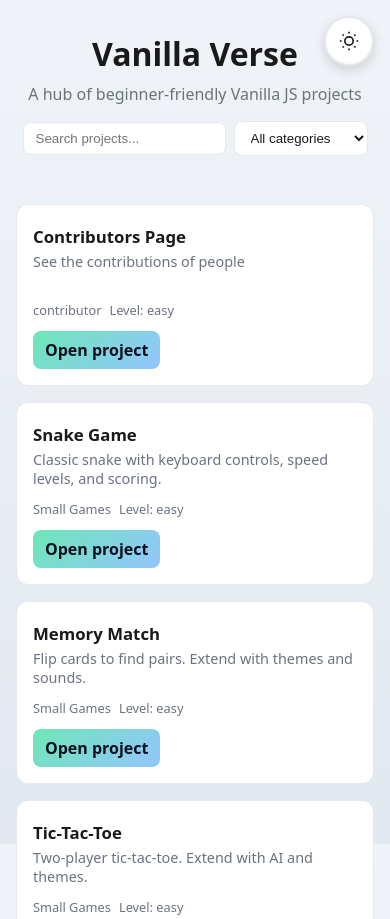
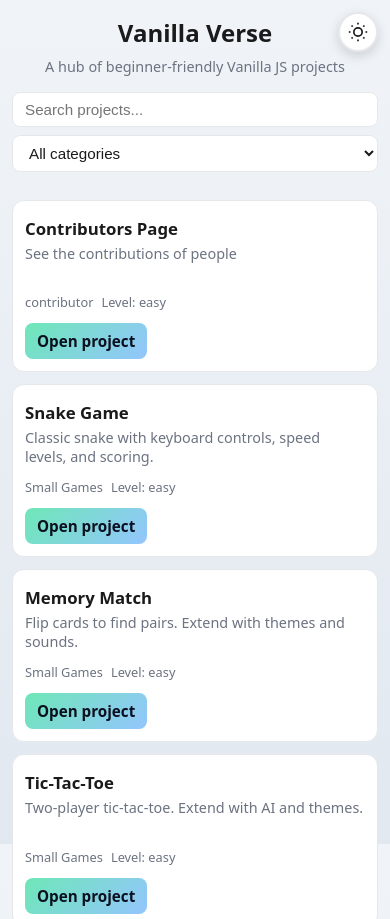
Before and after one commit to commitra/vanilla-verse, a website with bundled scripts: page index.html in a window 390 px wide. Shown: the top 919 px of the page. Built offline with nearby package versions, Linux system fonts and the light colour scheme.

Commit message:
feat: make landing page fully responsive and add smooth transitions

```diff
--- a/assets/styles.css
+++ b/assets/styles.css
@@ -185,7 +185,10 @@ body:not(.dark-mode) .theme-toggle .moon-icon {
 }
 
 .card a:hover {
-  filter: brightness(1.05);
+  background: linear-gradient(135deg, var(--accent-2), var(--accent));
+  background-size: 200% auto;
+  transition: background-position 0.4s ease;
+  background-position: right center;
 }
 
 .site-footer {
@@ -204,3 +207,163 @@ body:not(.dark-mode) .theme-toggle .moon-icon {
 .site-footer a:hover {
   text-decoration: underline;
 }
+
+
+/* ================================
+   📱 RESPONSIVE DESIGN ENHANCEMENTS
+   ================================ */
+
+/* --- Tablet (≤ 1024px) --- */
+@media (max-width: 1024px) {
+  .site-header {
+    padding: 1.5rem 1rem;
+  }
+
+  .site-header h1 {
+    font-size: 1.75rem;
+  }
+
+  .controls {
+    flex-direction: column;
+    align-items: stretch;
+    gap: 0.75rem;
+  }
+
+  .controls input,
+  .controls select {
+    width: 100%;
+    font-size: 1rem;
+  }
+
+  .project-grid {
+    grid-template-columns: repeat(auto-fill, minmax(200px, 1fr));
+    gap: 0.75rem;
+  }
+}
+
+/* --- Mobile (≤ 600px) --- */
+@media (max-width: 600px) {
+  body {
+    font-size: 0.95rem;
+  }
+
+  .site-header {
+    padding: 1rem 0.75rem;
+  }
+
+  .site-header h1 {
+    font-size: 1.5rem;
+  }
+
+  .site-header p {
+    font-size: 0.9rem;
+  }
+
+  .theme-toggle {
+    width: 40px;
+    height: 40px;
+    top: 0.75rem;
+    right: 0.75rem;
+  }
+
+  .controls {
+    flex-direction: column;
+    gap: 0.5rem;
+    width: 100%;
+  }
+
+  .controls input,
+  .controls select {
+    width: 100%;
+    font-size: 0.95rem;
+  }
+
+  .project-grid {
+    grid-template-columns: 1fr;
+    padding: 0.75rem;
+  }
+
+  .card {
+    padding: 0.75rem;
+  }
+
+  .site-footer {
+    font-size: 0.85rem;
+    padding: 1rem;
+  }
+}
+
+
+/* ================================
+   ✨ TRANSITIONS & ANIMATIONS
+   ================================ */
+
+/* Smooth transitions on layout adjustments */
+.controls,
+.project-grid,
+.card,
+.site-header,
+.site-footer {
+  transition:
+    all 0.3s ease-in-out,
+    grid-template-columns 0.3s ease-in-out,
+    padding 0.3s ease-in-out,
+    font-size 0.2s ease-in-out;
+}
+
+/* Animate cards when the grid rearranges */
+.project-grid {
+  transition:
+    grid-template-columns 0.4s ease,
+    gap 0.3s ease;
+}
+
+/* Subtle hover animation for cards */
+.card {
+  transition:
+    transform 0.25s ease,
+    box-shadow 0.25s ease,
+    background 0.3s ease;
+}
+
+.card:hover {
+   border-color: var(--accent);
+  box-shadow: 0 6px 20px rgba(110, 231, 183, 0.15);
+  transform: translateY(-5px);
+}
+
+.card:active {
+  transform: scale(0.98);
+}
+
+/* Smoothly scale theme toggle when viewport changes */
+.theme-toggle {
+  transition:
+    all 0.25s ease,
+    transform 0.3s ease;
+}
+
+/* Fade animation when switching between dark/light themes */
+body {
+  transition:
+    background 0.4s ease,
+    color 0.4s ease,
+    filter 0.4s ease;
+}
+
+/* Optional: add a slight fade-in effect when content loads */
+body {
+  opacity: 0;
+  animation: fadeIn 0.6s ease-out forwards;
+}
+
+@keyframes fadeIn {
+  from {
+    opacity: 0;
+    transform: translateY(10px);
+  }
+  to {
+    opacity: 1;
+    transform: translateY(0);
+  }
+}
```
